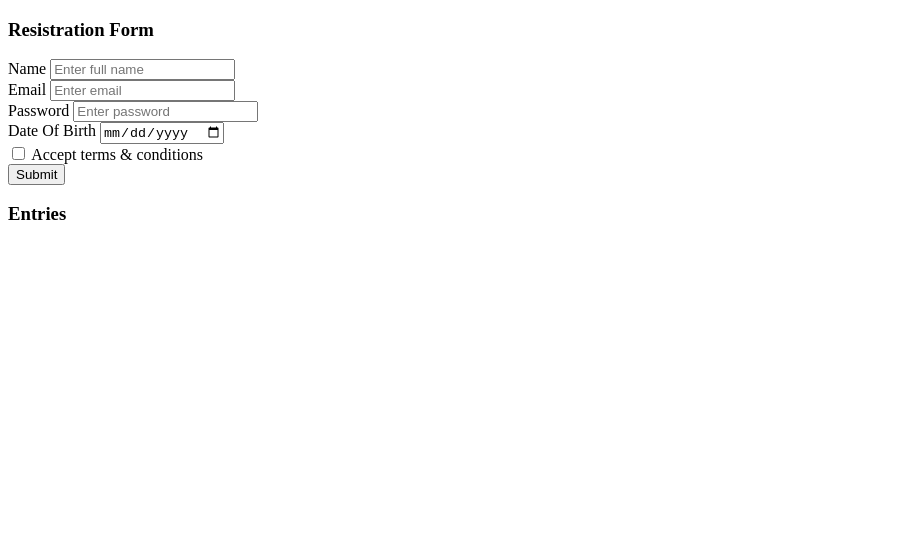
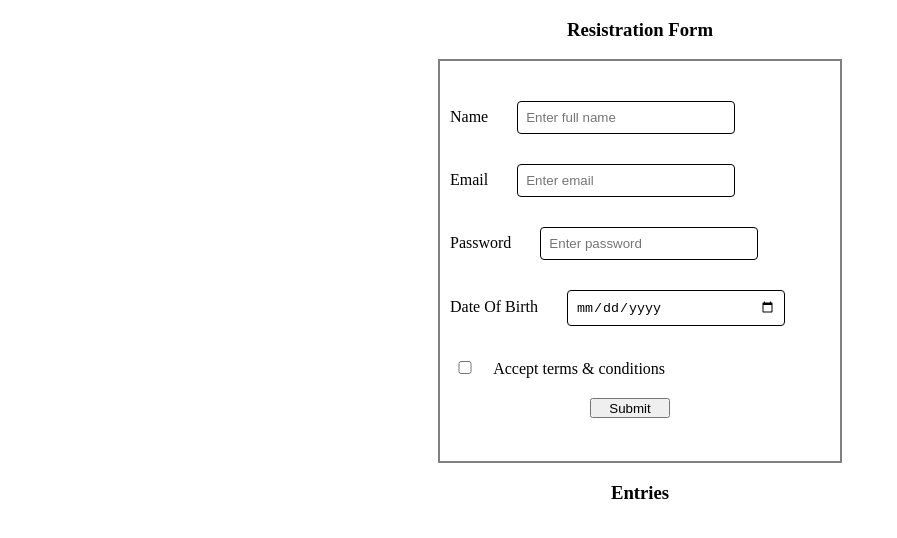
Before and after one commit to ishwarkirve/GDC, a plain HTML site: page index.html in a window 1280 px wide. Shown: the whole page, without its empty margins (0-897 px from the left). Drawn offline with Linux system fonts and the light colour scheme.

Commit message:
Update index.html

```diff
--- a/index.html
+++ b/index.html
@@ -5,47 +5,50 @@
     <meta name="viewport" content="width=device-width, initial-scale=1.0">
     <title>Document</title>
     <style>
-        <!DOCTYPE html>
-<html lang="en">
-<head>
-    <meta charset="UTF-8">
-    <meta name="viewport" content="width=device-width, initial-scale=1.0">
-    <title>Document</title>
-    <link rel="stylesheet" href="task.css">
-</head>
-<body>
-    <form id="myForm" action="/server">
-        <h3>Resistration Form</h3>
-        <div class="containt">
-            <div class="name">
-                <label for="name">Name</label>
-                <input type="text" name="name" id="name" placeholder="Enter full name">
-            </div>
-            <div class="email">
-                <label for="email">Email</label>
-                <input type="text" name="email" id="email" placeholder="Enter email">
-            </div>
-            <div class="pass">
-                <label for="pass">Password</label>
-                <input type="password" name="pass" id="pass" placeholder="Enter password">
-            </div>
-            <div class="date">
-                <label for="date">Date Of Birth</label>
-                <input type="date" name="date" id="date">
-            </div>
-            <div class="tac">
-                <input class="lab" type="checkbox" name="tac" id="tac">
-                <label class="lab" for="tac">Accept terms & conditions</label>
-            </div>
-            <button type="submit">Submit</button>
-        </div>
-        <div id="dataDisplay">
-            <h3>Entries</h3>
-        </div>
-    </form>
-    <script src="task.js"></script>
-</body>
-</html>
+body{
+    margin: auto;
+}
+h3{
+    text-align: center;
+}
+.containt{
+    display: flex;
+    flex-direction: column;
+    max-width: 400px;
+    margin: auto;
+    border: 2px solid grey;
+    height: 400px;
+    width: 500px;
+}
+.name{
+    margin-top: 25px;
+}
+
+label{
+    margin: 10px;
+    width: 100px;
+}
+input{
+    margin: 15px;
+    padding: 8px;
+    border: 1px solid black;
+    border-radius: 4px;
+    width: 200px;
+}
+.lab{
+    margin: 0;
+    width: 50px;
+    margin-top: 20px;
+}
+button{
+    width: 80px;
+    height: 20px;
+    margin: 20px 0 0 150px;
+}
+#dataDisplay{
+    margin: auto;
+    text-align: center;
+}
     </style>
 </head>
 <body>
```
